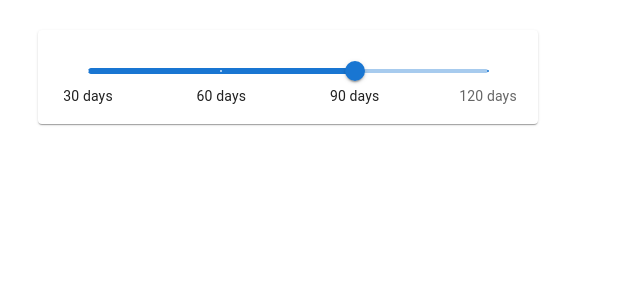
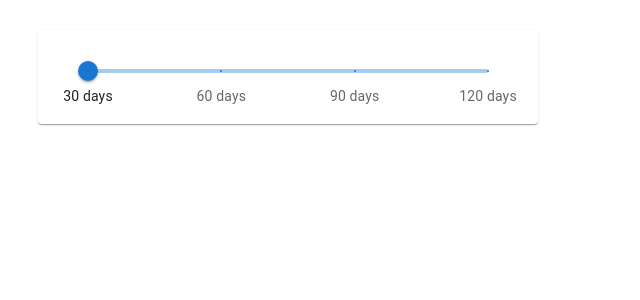
Before and after one commit to adobe-khalid/salam-rfp, a React (Create React App) app: page / in a window 1280 px wide. Shown: the top 300 px of the page, without its empty margins (0-640 px from the left). Built offline with nearby package versions, Linux system fonts and the light colour scheme.

Commit message:
set default value as 1st value in range slider

```diff
--- a/src/App.js
+++ b/src/App.js
@@ -199,8 +199,7 @@ export default function App() {
   }
 
   function defaultValue(arr) {
-    console.log('defaultValue', arr[0].value)
-    return arr[2].value;
+    return arr[0].value;
   }
 
   return (
```
Also changed, not shown: 1 other file (tests, documents, lock files or other folders).
